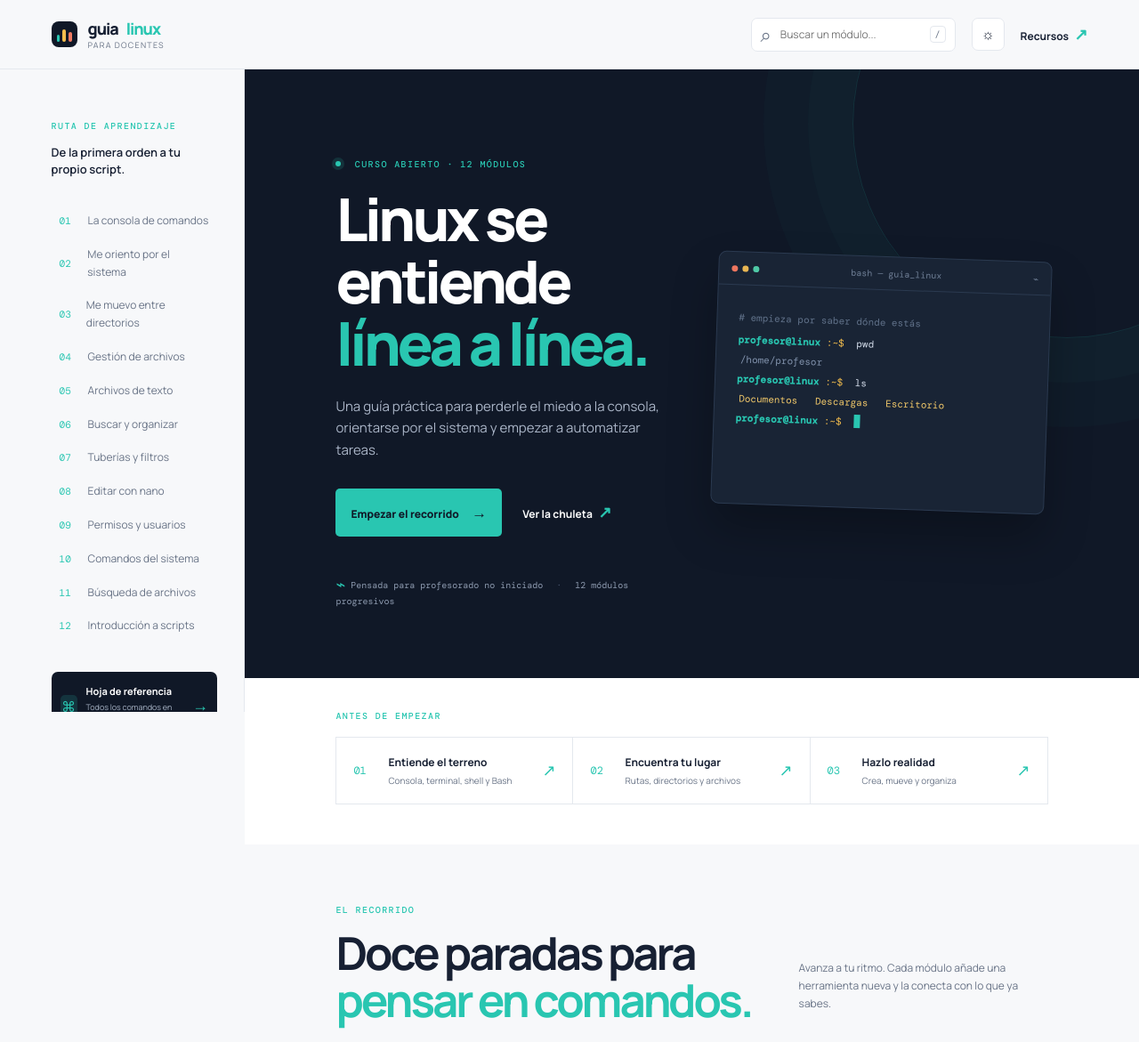
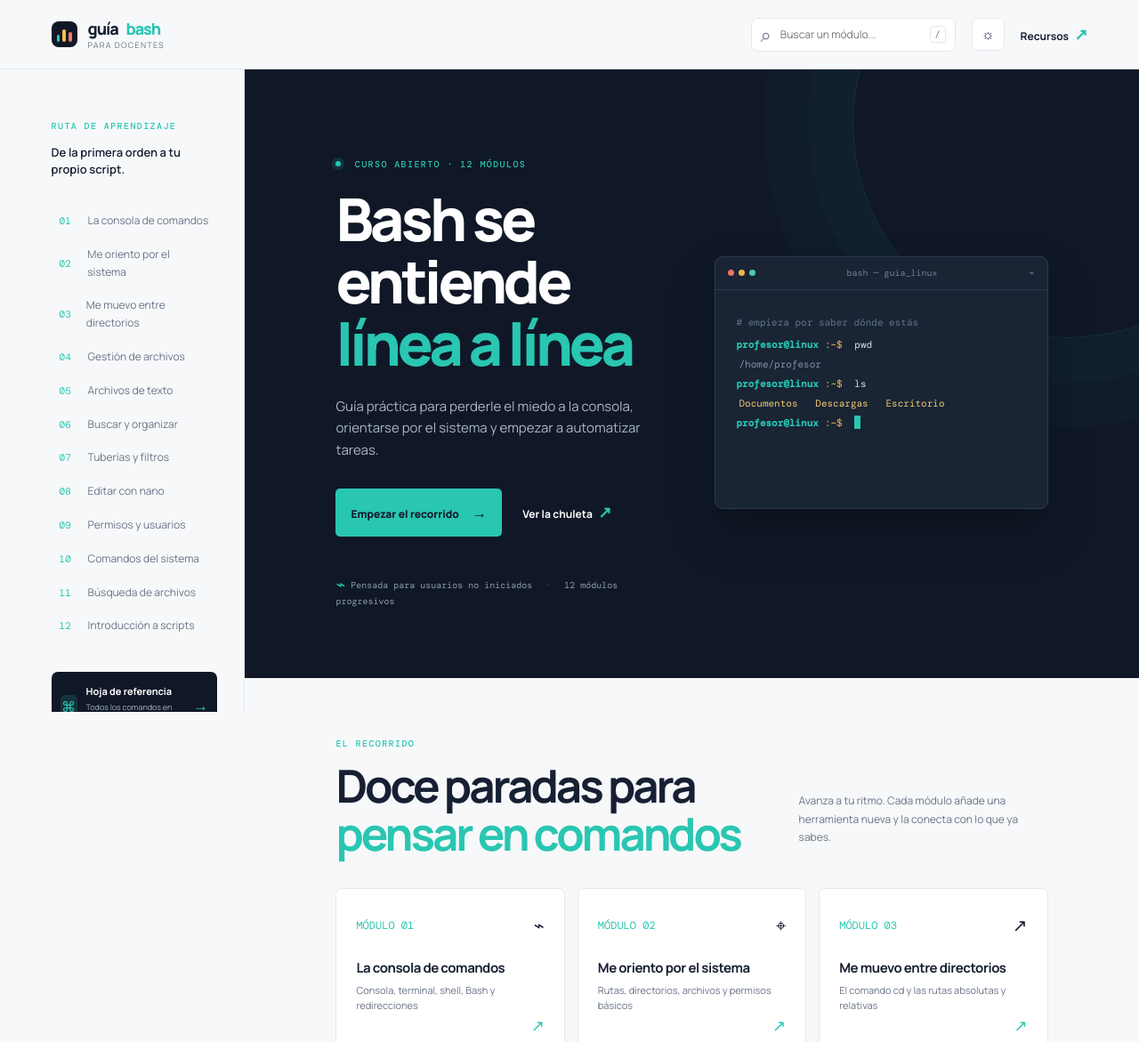
Before and after one commit to miquelnebotaragon/guia_basica_bash, a plain HTML site: page index.html in a window 1280 px wide. Shown: the top 1171 px of the page at 89% size. Drawn offline with nearby package versions, Linux system fonts and the light colour scheme.

Commit message:
Mejora de la página principal y ajustes visuales

```diff
--- a/index.html
+++ b/index.html
@@ -16,7 +16,7 @@
     <header class="topbar">
       <a class="brand" href="#inicio" aria-label="Ir al inicio">
         <span class="brand-mark" aria-hidden="true"><span></span><span></span><span></span></span>
-        <span><b>guia</b><em>linux</em><small>para docentes</small></span>
+        <span><b>guía</b><em>bash</em><small>para docentes</small></span>
       </a>
       <div class="top-actions">
         <label class="search-box" for="module-search">
@@ -47,13 +47,13 @@
         <section class="hero" id="inicio">
           <div class="hero-copy">
             <div class="status-line"><span class="pulse"></span> Curso abierto · 12 módulos</div>
-            <h1>Linux se entiende<br><span>línea a línea.</span></h1>
-            <p class="hero-lead">Una guía práctica para perderle el miedo a la consola, orientarse por el sistema y empezar a automatizar tareas.</p>
+            <h1>Bash se entiende<br><span>línea a línea</span></h1>
+            <p class="hero-lead">Guía práctica para perderle el miedo a la consola, orientarse por el sistema y empezar a automatizar tareas.</p>
             <div class="hero-actions">
-              <a class="primary-button" href="#modulo-01">Empezar el recorrido <span>→</span></a>
+              <a class="primary-button" href="#lecciones">Empezar el recorrido <span>→</span></a>
               <a class="text-button" href="#referencia">Ver la chuleta <span>↗</span></a>
             </div>
-            <div class="hero-meta"><span>⌁</span> Pensada para profesorado no iniciado <span class="dot-separator">·</span> <span>12</span> módulos progresivos</div>
+            <div class="hero-meta"><span>⌁</span> Pensada para usuarios no iniciados <span class="dot-separator">·</span> <span>12</span> módulos progresivos</div>
           </div>
           <div class="hero-terminal" aria-label="Ejemplo de terminal">
             <div class="terminal-bar"><span class="terminal-dots"><i></i><i></i><i></i></span><span>bash — guia_linux</span><span class="terminal-lock">⌁</span></div>
@@ -67,18 +67,8 @@
             </div>
           </div>
         </section>
-
-        <section class="quick-start" aria-label="Puntos de partida">
-          <div class="section-label">Antes de empezar</div>
-          <div class="quick-grid">
-            <a href="#modulo-01"><span class="quick-number">01</span><span><b>Entiende el terreno</b><small>Consola, terminal, shell y Bash</small></span><span class="arrow">↗</span></a>
-            <a href="#modulo-02"><span class="quick-number">02</span><span><b>Encuentra tu lugar</b><small>Rutas, directorios y archivos</small></span><span class="arrow">↗</span></a>
-            <a href="#modulo-04"><span class="quick-number">03</span><span><b>Hazlo realidad</b><small>Crea, mueve y organiza</small></span><span class="arrow">↗</span></a>
-          </div>
-        </section>
-
         <section class="module-section" id="lecciones">
-          <div class="section-heading"><div><span class="eyebrow">El recorrido</span><h2>Doce paradas para<br><em>pensar en comandos.</em></h2></div><p>Avanza a tu ritmo. Cada módulo añade una herramienta nueva y la conecta con lo que ya sabes.</p></div>
+          <div class="section-heading"><div><span class="eyebrow">El recorrido</span><h2>Doce paradas para<br><em>pensar en comandos</em></h2></div><p>Avanza a tu ritmo. Cada módulo añade una herramienta nueva y la conecta con lo que ya sabes.</p></div>
           <div id="module-grid" class="module-grid"></div>
         </section>
 
```
Also changed, not shown: styles.css.
